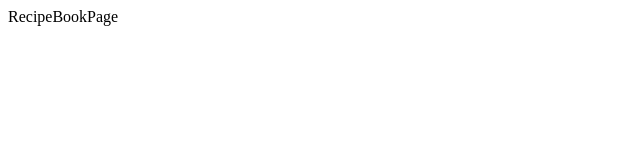
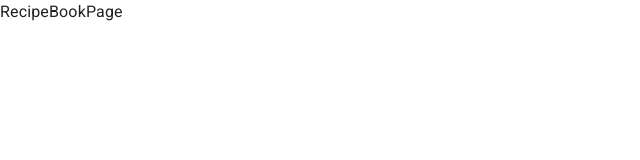
Before and after one commit to detossj/RecipeBook, a React (Vite) app: page / in a window 1280 px wide. Shown: the top 160 px of the page, without its empty margins (0-640 px from the left). Built offline with nearby package versions, Linux system fonts and the light colour scheme.

Commit message:
theme added

```diff
--- a/src/RecipeBookApp.jsx
+++ b/src/RecipeBookApp.jsx
@@ -1,8 +1,11 @@
 import { AppRouter } from "./router/AppRouter"
+import { AppTheme } from "./theme/Apptheme"
 
 
 export const RecipeBookApp = () => {
   return (
-    <AppRouter/>
+    <AppTheme>
+      <AppRouter/>
+    </AppTheme>
   )
 }
--- a/src/theme/Apptheme.jsx
+++ b/src/theme/Apptheme.jsx
@@ -0,0 +1,13 @@
+import { ThemeProvider } from '@emotion/react'
+import CssBaseline from '@mui/material/CssBaseline'
+import { orangeTheme } from './orangeTheme'
+
+
+export const AppTheme = ({ children }) => {
+  return (
+    <ThemeProvider theme={orangeTheme}>
+        <CssBaseline/>
+        { children }
+    </ThemeProvider>
+  )
+}
--- /dev/null
+++ b/src/theme/orangeTheme.js
@@ -0,0 +1,16 @@
+import { createTheme } from '@mui/material'
+import { red } from '@mui/material/colors'
+
+export const orangeTheme = createTheme({
+    palette: {
+        primary: {
+            main: '#C14600'
+        },
+        secondary: {
+            main: '#FF9D23'
+        },
+        error:{
+            main: red.A400
+        }
+    }
+})
```
